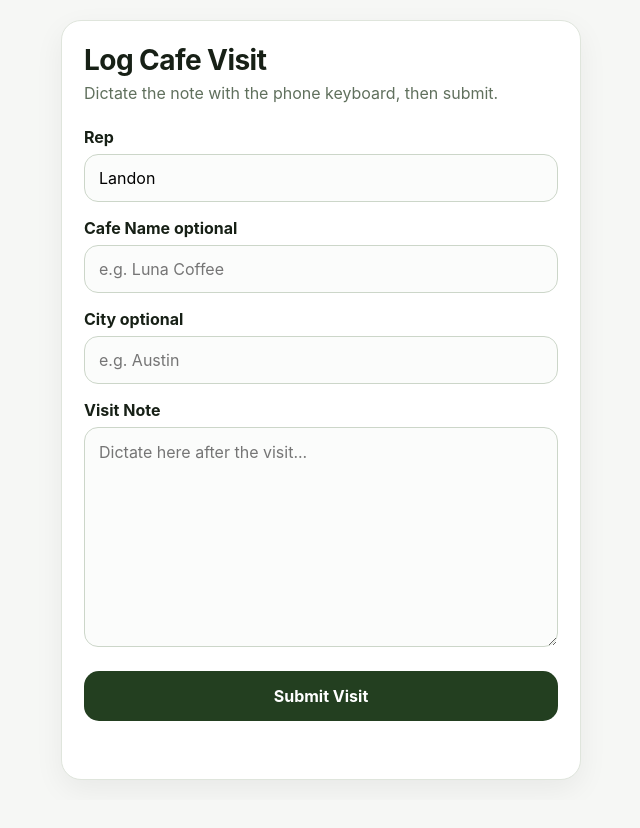
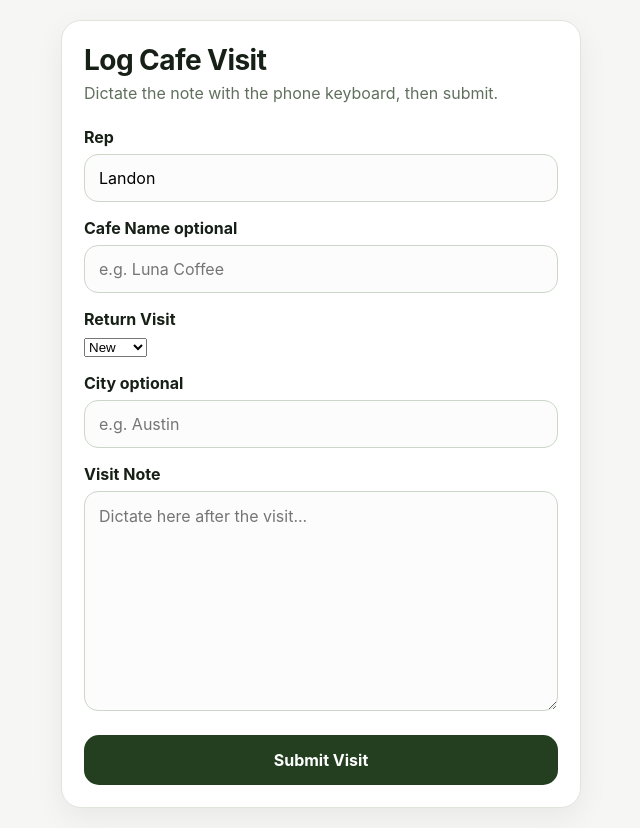
Before and after one commit to Montie007/omorie-field-visit-app, a Next.js app: page / in a window 1280 px wide. Shown: the whole page, without its empty margins (319-959 px from the left). Before the commit the page ends 800 px from the top, so only its background shows below. Built offline with nearby package versions, Linux system fonts and the light colour scheme.

Commit message:
Update page.tsx

```diff
--- a/app/page.tsx
+++ b/app/page.tsx
@@ -24,6 +24,7 @@ type Result = {
 export default function Home() {
   const [rep, setRep] = useState("Landon");
   const [cafeName, setCafeName] = useState("");
+  const [returnVisit, setReturnVisit] = useState<"New" | "Return">("New");
   const [city, setCity] = useState("");
   const [note, setNote] = useState("");
   const [loading, setLoading] = useState(false);
@@ -45,7 +46,7 @@ export default function Home() {
       const res = await fetch("/api/log-visit", {
         method: "POST",
         headers: { "Content-Type": "application/json" },
-        body: JSON.stringify({ rep, cafeName, city, note })
+        body: JSON.stringify({ rep, cafeName, returnVisit, city, note })
       });
 
       const data = await res.json();
@@ -72,10 +73,19 @@ export default function Home() {
           <label htmlFor="rep">Rep</label>
           <input id="rep" value={rep} onChange={(e) => setRep(e.target.value)} />
 
-          <label htmlFor="cafeName">Cafe Name optional</label>
-          <input id="cafeName" value={cafeName} onChange={(e) => setCafeName(e.target.value)} placeholder="e.g. Luna Coffee" />
+         <label htmlFor="cafeName">Cafe Name optional</label>
+        <input id="cafeName" value={cafeName} onChange={(e) => setCafeName(e.target.value)} placeholder="e.g. Luna Coffee" />
 
-          <label htmlFor="city">City optional</label>
+        <label htmlFor="returnVisit">Return Visit</label>
+        <select
+        id="returnVisit"
+        value={returnVisit}
+        onChange={(e) => setReturnVisit(e.target.value as "New" | "Return")}  >
+  <option value="New">New</option>
+  <option value="Return">Return</option>
+</select>
+
+<label htmlFor="city">City optional</label>
           <input id="city" value={city} onChange={(e) => setCity(e.target.value)} placeholder="e.g. Austin" />
 
           <label htmlFor="note">Visit Note</label>
```
